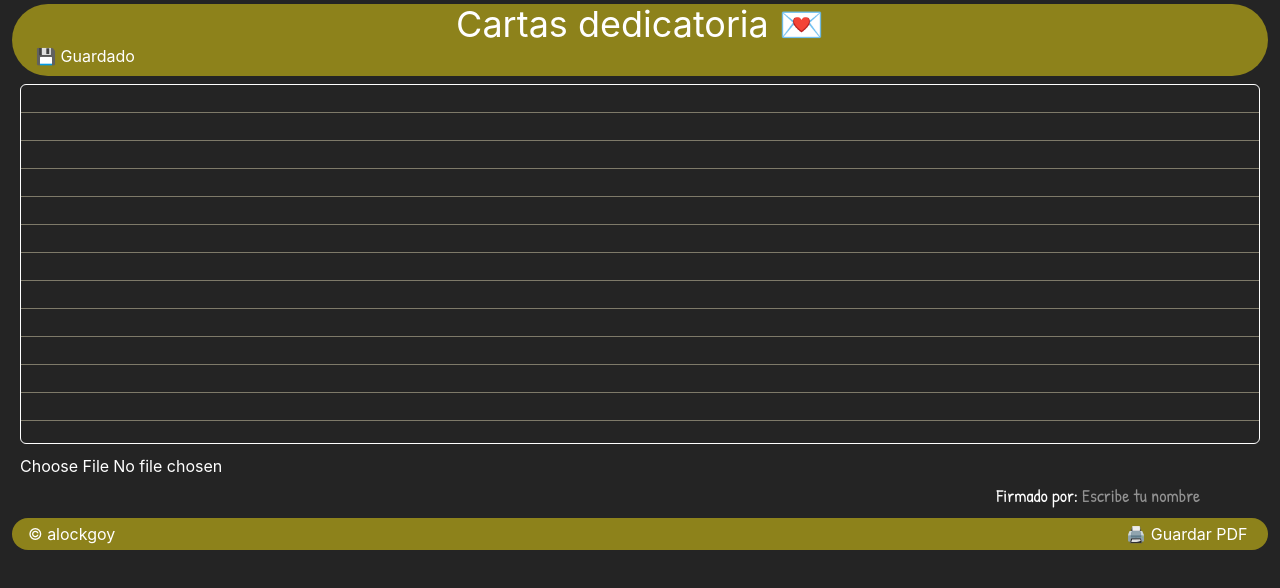
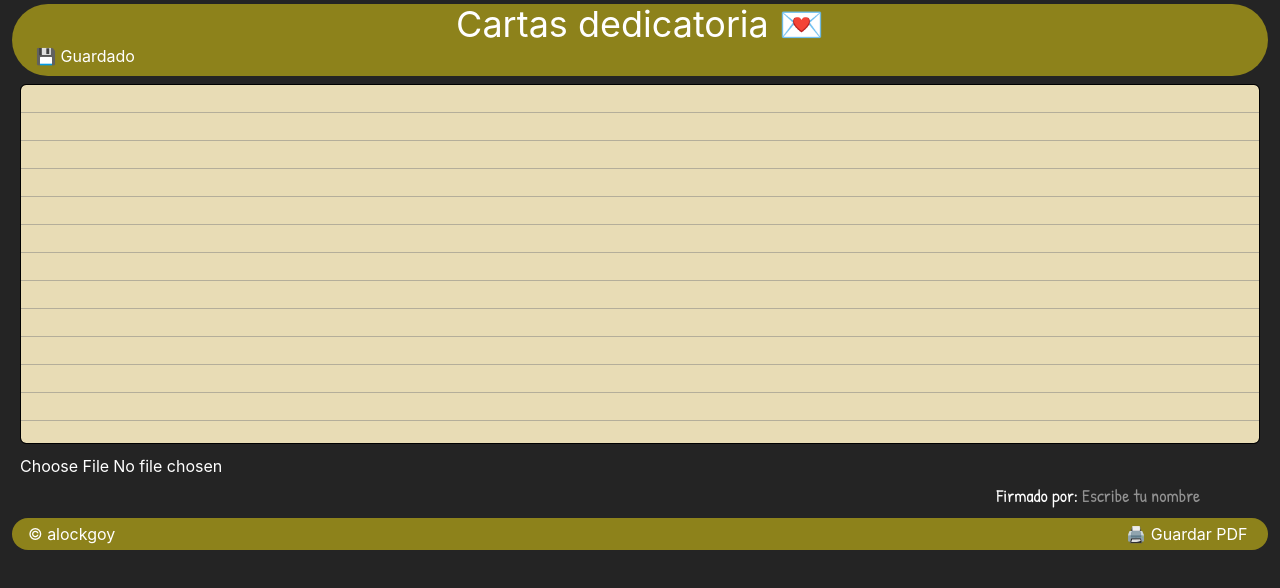
Before and after one commit to alockgoy/cartas-dedicatoria, a React (Vite) app: page / in a window 1280 px wide. Shown: the top 588 px of the page. Built offline with nearby package versions, Linux system fonts and the light colour scheme.

Commit message:
"Feat": Color de fondo al textArea parecido a pergamino + ese estilo ocupa todo el alto de la página al guardar el archivo pdf

```diff
--- a/src/components/Letter.css
+++ b/src/components/Letter.css
@@ -1,12 +1,14 @@
-/* Esto me lo hizo una IA, Claude */
+/* La parte de las líneas que parecen renglones fue hecha por una IA, Claude */
 
 .paper-lines{
     line-height: 1.75rem;
+    background-color: #e8dcb5;
+    color: black;
     background-image: repeating-linear-gradient(
         to bottom,
         transparent 0,
         transparent calc(1.75rem - 1px),
-        #d8cfae 1.75rem
+        grey 1.75rem
     );
     background-size: 100% 1.75rem;
     background-attachment: local;
@@ -14,11 +16,13 @@
 
 .paper-lines-print {
   line-height: 2rem;
+  background-color: #e8dcb5;
+  color: black;
   background-image: repeating-linear-gradient(
     to bottom,
     transparent 0,
     transparent calc(2rem - 2px),
-    #b5a97a 2rem
+    grey 2rem
   );
   background-size: 100% 2rem;
 }
--- a/src/components/Letter.tsx
+++ b/src/components/Letter.tsx
@@ -136,8 +136,9 @@ function Letter({ setSaveStatus }: LetterStatus) {
             {/**
              *  Sección para la impresión
              *      Estilo personalizado: Carta -> firma -> foto
+             *      Hacer que el aspecto de carta ocupe toda la página del pdf a lo alto
              */}
-            <div className="hidden print:block px-5 font-patrick text-2xl paper-lines-print">
+            <div className="hidden print:block px-5 font-patrick text-2xl paper-lines-print min-h-screen">
                 {/**
                  *  Texto de la carta
                  *      Mantiene los espacios y saltos de línea del texto
```
